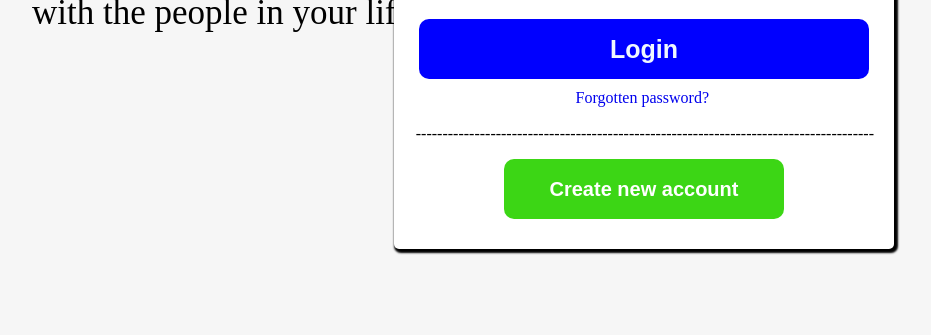
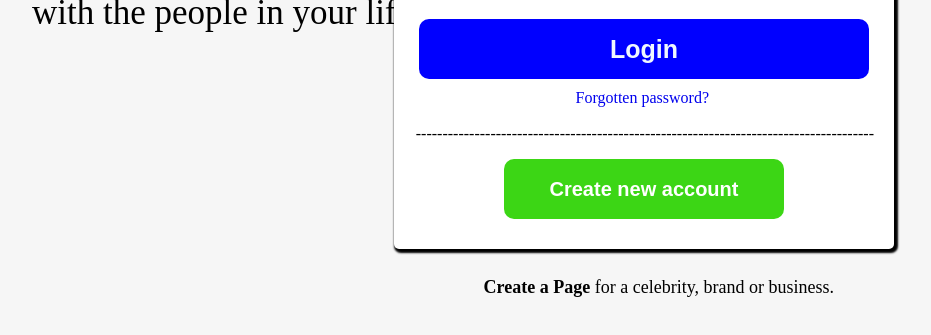
Before and after one commit to nullptr455/facebook, a plain HTML site: page index.html in a window 1280 px wide. Shown: the part 371-706 px from the top of the page, without its empty margins (186-1117 px from the left). Drawn offline with Linux system fonts and the light colour scheme.

Commit message:
complete

```diff
--- a/index.html
+++ b/index.html
@@ -3,10 +3,14 @@
 <head>
     <meta charset="UTF-8">
     <meta name="viewport" content="width=device-width, initial-scale=1.0">
-    <title>Facebook</title>
+    <title>Facebook - log in or sign up</title>
+    <link rel="icon" href="images.png" type="image">
     <link rel="stylesheet" href="style.css">
 </head>
 <body>
+    <p class="bodylink">
+        <a href="/">Create a Page</a> for a celebrity, brand or business.
+    </p>
     <div class = "main">
 
         <div class = "largeBox">
--- a/style.css
+++ b/style.css
@@ -93,3 +93,15 @@ p{
     font-weight: bold;
 
 }
+.bodylink{
+    position: absolute;
+    top: 630px;
+    right: 260px;
+    font-size: 18px;
+
+}
+.bodylink a{
+    text-decoration: none;
+    color: black;
+    font-weight: bold;
+}
```
Also changed, not shown: images.png (added).
